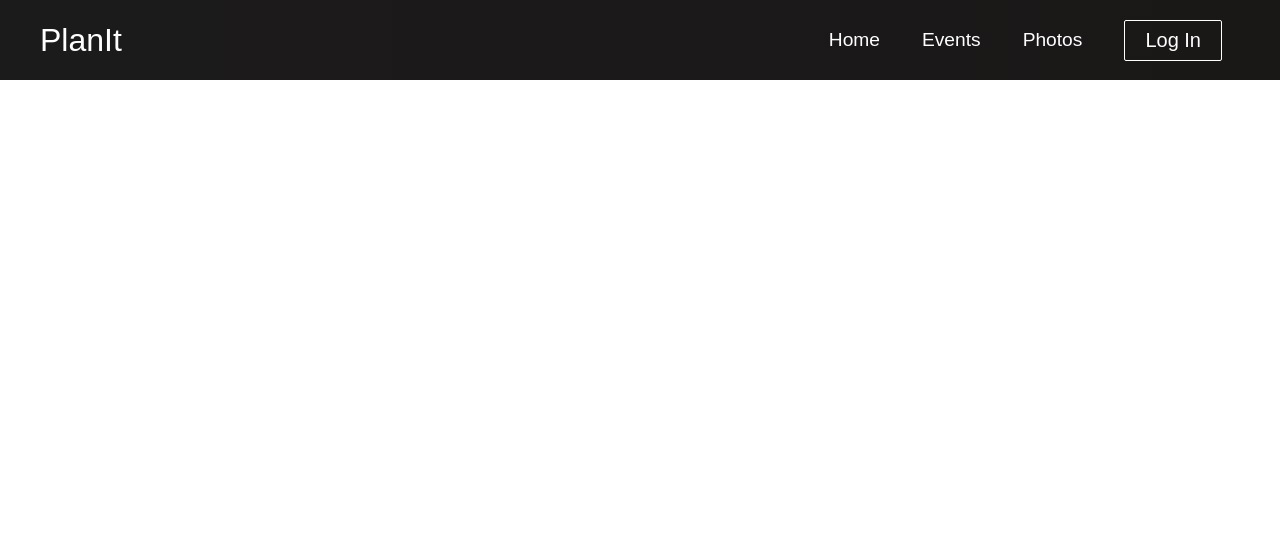
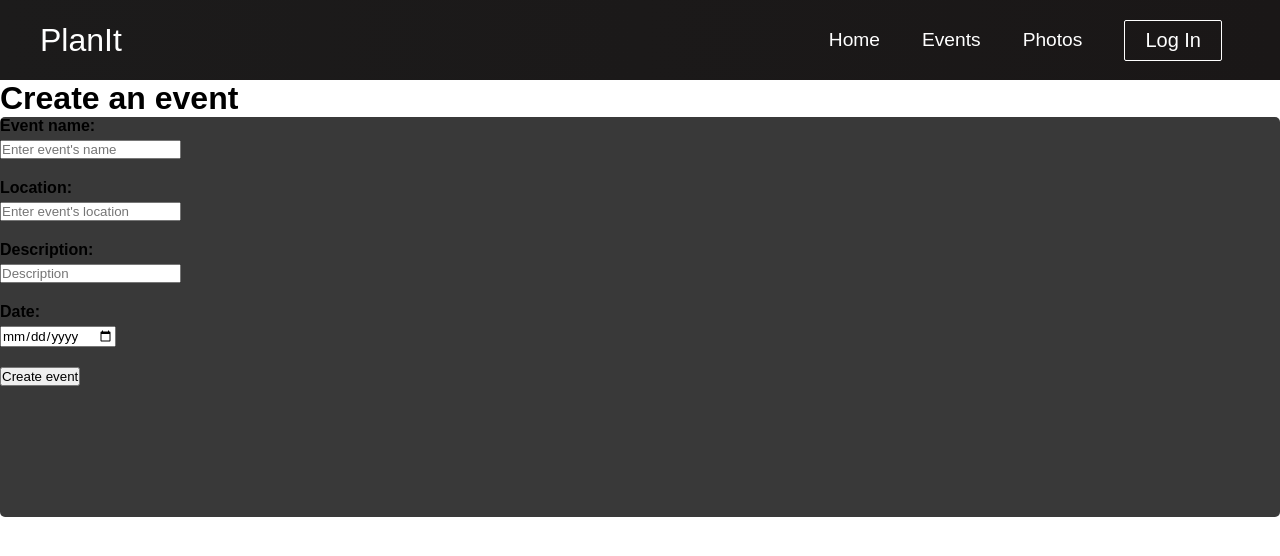
Before and after one commit to Nikieprogramach/PlanIt, a React (Create React App) app: page /create-event in a window 1280 px wide. Shown: the top 556 px of the page. Built offline with nearby package versions, Linux system fonts and the light colour scheme.

Commit message:
Added create event page and functionality
Added create event page and functionality

```diff
--- a/src/App.css
+++ b/src/App.css
@@ -16,14 +16,14 @@
   font-size: 3rem;
 }
 
- .events {
+ /* .events {
   background-image: url('../public/images/eventsBackground.jpg');
   background-position: center;
   background-size: cover;
   background-repeat: no-repeat;
   color: #fff;
   font-size: 100px;
-}
+} */
 
 .photos {
   background-image: url('../public/images/photosBackground.jpg');
--- a/src/App.js
+++ b/src/App.js
@@ -6,6 +6,7 @@ import Events from './components/pages/Events';
 import Photos from './components/pages/Photos';
 import SignUp from './components/pages/SignUp';
 import LogIn from './components/pages/LogIn';
+import CreateEvent from './components/pages/CreateEvent';
 
 function App() {
   return (
@@ -18,6 +19,7 @@ function App() {
         <Route path='/photos' exact component={Photos} />
         <Route path='/sign-up' exact component={SignUp} />
         <Route path='/login' exact component={LogIn} />
+        <Route path='/create-event' exact component={CreateEvent} />
       </Switch>
     </Router>
     </>
--- a/src/components/HeroSection.js
+++ b/src/components/HeroSection.js
@@ -12,7 +12,7 @@ function HeroSection(){
                 <Button className='btns' buttonStyle='btn--outline' buttonSize='btn--large' path='/sign-up'>
                     Get started
                 </Button>
-                <Button className='btns' buttonStyle='btn--primary' buttonSize='btn--large' path='/events'>
+                <Button className='btns' buttonStyle='btn--primary' buttonSize='btn--large' path='/create-event'>
                     Watch something <i className='far-fa-play-circle'/>
                 </Button>
             </div>
--- /dev/null
+++ b/src/components/pages/CreateEvent.js
@@ -0,0 +1,67 @@
+import React, {useState} from "react";
+
+function CreateEvent(){
+
+    const [name, setName] = useState('');
+    const [location, setLocation] = useState('');
+    const [description, setDescription] = useState('');
+    const [date, setDate] = useState('');
+
+    const createEvent = async (event) => {
+        event.preventDefault();
+
+        console.log(name, location, description, date);
+
+        const session_id = localStorage.getItem('sessionId');
+
+        try {
+            const response = await fetch('http://localhost:3001/create-event', {
+            method: 'POST',
+            headers: {
+                'Content-Type': 'application/json',
+            },
+            body: JSON.stringify({ session_id, name, location, description, date }),
+        });
+
+        if (response.ok) {
+            console.log('Form submitted successfully!');
+            console.log(response);
+        } else {
+            console.error('Form submission failed.');
+        }
+        } catch (error) {
+            console.error('Error submitting form:', error);
+        }
+    }
+
+    return(
+        <div className="create-event">
+            <div className="page">
+                <h1 className="events-title">Create an event</h1>
+                <div className="event-list-container">
+                    <form onSubmit={createEvent}>
+                        <div class="form-group">
+                            <label for="name">Event name:</label>
+                            <input type="name" id="name" placeholder="Enter event's name" value={name} onChange={(event) => setName(event.target.value)} required/>
+                        </div>
+                        <div class="form-group">
+                            <label for="location">Location:</label>
+                            <input type="location" id="location" placeholder="Enter event's location" value={location} onChange={(event) => setLocation(event.target.value)} required/>
+                        </div>
+                        <div class="form-group">
+                            <label for="description">Description:</label>
+                            <input type="description" id="description" placeholder="Description" value={description} onChange={(event) => setDescription(event.target.value)} required/>
+                        </div>
+                        <div class="form-group">
+                            <label for="date">Date:</label>
+                            <input type="date" id="date" value={date} onChange={(event) => setDate(event.target.value)} required/>
+                        </div>
+                        <button type="submit">Create event</button>
+                        </form>
+                </div>
+            </div>
+        </div>
+    )
+}
+
+export default CreateEvent
--- /dev/null
+++ b/src/components/pages/Events.css
@@ -0,0 +1,17 @@
+.events{
+    height: 91.7vh;
+    width: 100vw;
+    background-image: url('../../../public/images/synthwave-purple-city-ec-1920x1080.jpg');
+    background-repeat: no-repeat;
+    background-size: cover;
+    background-attachment: fixed;
+    justify-content: center;
+}
+
+.event-list-container{
+    width: 100vw;
+    height: 50vh;
+    border-radius: 5px;
+    background-color: rgba(36, 36, 36, 0.9);
+    z-index: 2;
+}
--- a/src/components/pages/Events.js
+++ b/src/components/pages/Events.js
@@ -1,8 +1,16 @@
 import React from "react";
 import '../../App.css'
+import './Events.css'
 
 export default function Events(){
     return(
-        <h1 className="events">Events</h1>
+        <div className="events">
+            <div className="page">
+                <h1 className="events-title">Events</h1>
+                <div className="event-list-container">
+                    <h1>Events</h1>
+                </div>
+            </div>
+        </div>
     )
 }
--- a/src/components/pages/SignUp.js
+++ b/src/components/pages/SignUp.js
@@ -32,17 +32,11 @@ export default function SignUp(){
       } catch (error) {
         console.error('Error submitting form:', error);
       }
+
+      window.location.href = '/login';
     };
 
     return(
-        // <div className="sign-up-container">
-        //     <h1 className="sign-up">Sign Up</h1>
-        //     <form className="sign-up-form">
-        //         <input type="email" name="email" placeholder="Your Email" className="email-input"/>
-        //         <input type="password" name="password" placeholder="Your Password" className="password-input"/>
-        //         <button className="sign-up-button">Sign Up</button>
-        //     </form>
-        // </div>
         <div className="sign-up-page">
             <div class="sign-up-container">
                 <h2>Sign Up</h2>
```
